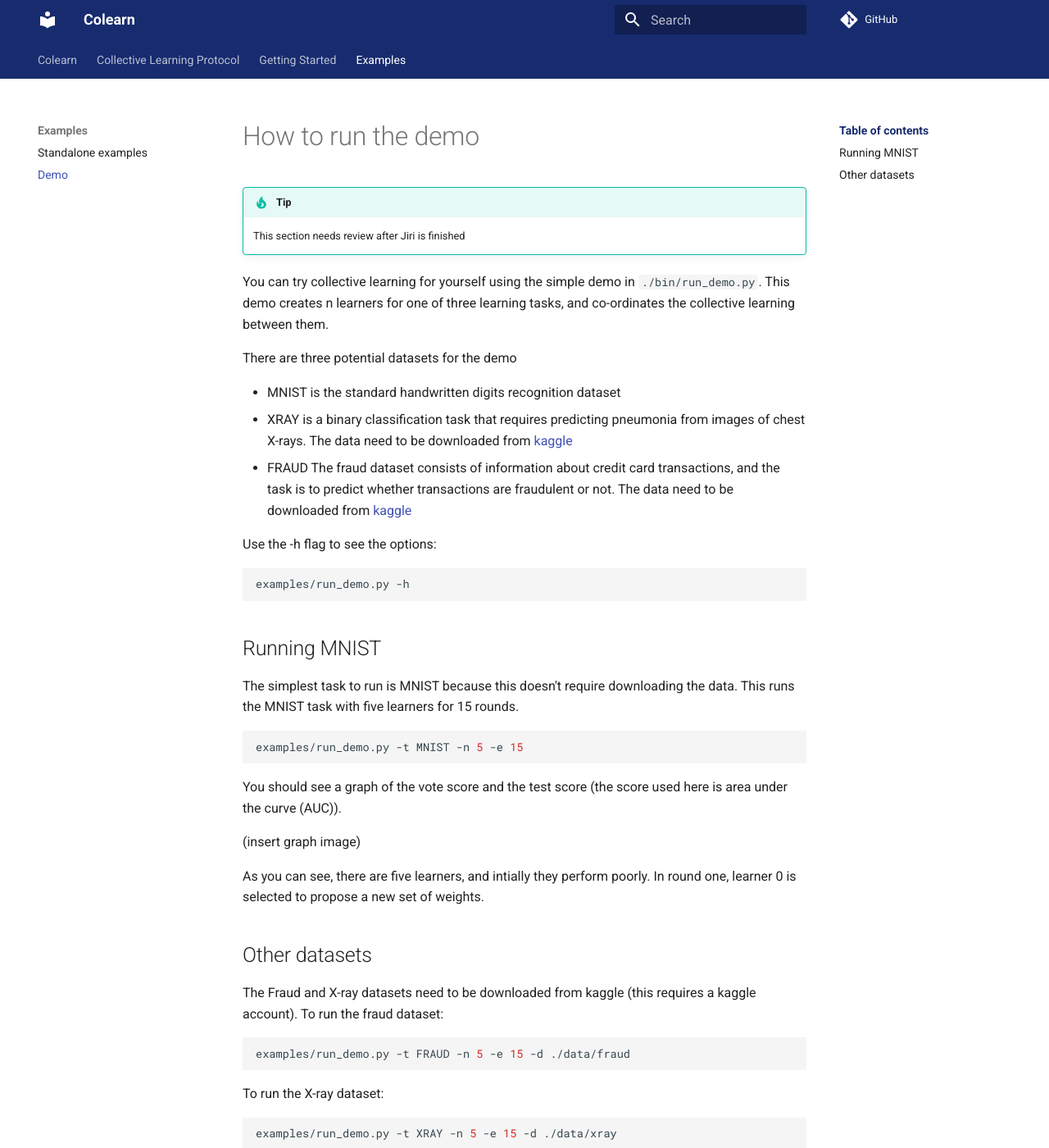
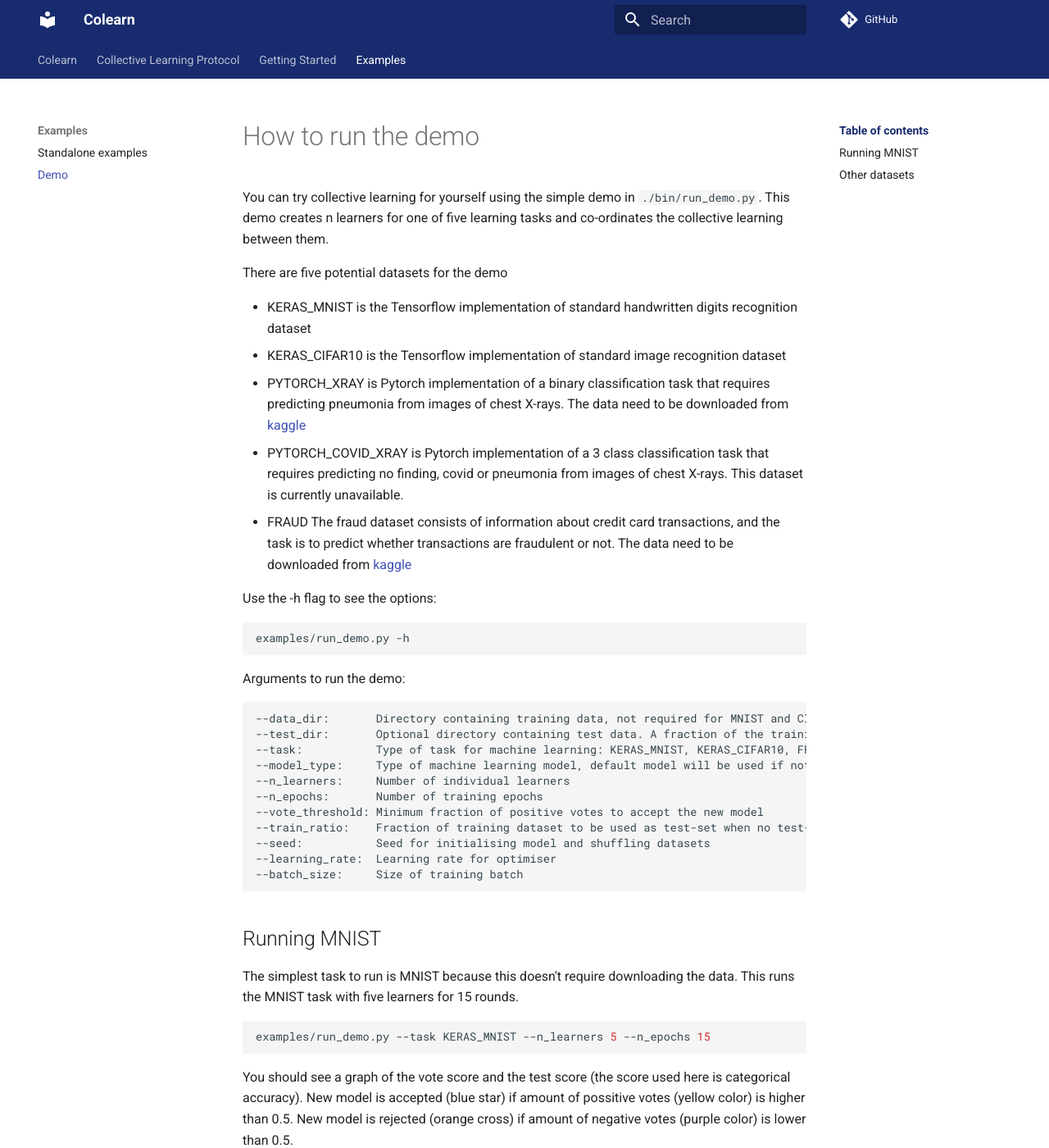
Before and after one commit to fetchai/colearn, an MkDocs documentation site: the page built from docs/demo.md, in a window 1280 px wide and 1400 px high. Shown: the whole window at 82% size. Built offline with MkDocs 1.6.1 and Material for MkDocs 9.7.7, drawn with Linux system fonts in a browser that asks for light colours; comment, search, counter and statistics services are not loaded; some of the changed text lies outside the part shown.

Commit message:
Run demo documentation (#86)
Demo documentation update

````diff
--- a/docs/demo.md
+++ b/docs/demo.md
@@ -1,17 +1,16 @@
 # How to run the demo
 
-!!! tip
-    This section needs review after Jiri is finished
+You can try collective learning for yourself using the simple demo in `./bin/run_demo.py`.
+This demo creates n learners for one of five learning tasks and co-ordinates the collective learning between them.
 
+There are five potential datasets for the demo
 
-You can try collective learning for yourself using the simple demo in `./bin/run_demo.py`.
-This demo creates n learners for one of three learning tasks, and co-ordinates the collective learning between them.
-
-There are three potential datasets for the demo
-
-* MNIST is the standard handwritten digits recognition dataset
-* XRAY is a binary classification task that requires predicting pneumonia from images of chest X-rays.
+* KERAS_MNIST is the Tensorflow implementation of standard handwritten digits recognition dataset
+* KERAS_CIFAR10 is the Tensorflow implementation of standard image recognition dataset
+* PYTORCH_XRAY is Pytorch implementation of a binary classification task that requires predicting pneumonia from images of chest X-rays.
   The data need to be downloaded from [kaggle](https://www.kaggle.com/paultimothymooney/chest-xray-pneumonia)
+* PYTORCH_COVID_XRAY is Pytorch implementation of a 3 class classification task that requires predicting no finding, covid or pneumonia from images of chest X-rays.
+  This dataset is currently unavailable.
 * FRAUD The fraud dataset consists of information about credit card transactions, and the task is to predict whether
   transactions are fraudulent or not.
   The data need to be downloaded from [kaggle](https://www.kaggle.com/c/ieee-fraud-detection)
@@ -21,26 +20,47 @@ Use the -h flag to see the options:
 examples/run_demo.py -h
 ```
 
+Arguments to run the demo:
+```
+--data_dir:       Directory containing training data, not required for MNIST and CIFAR10
+--test_dir:       Optional directory containing test data. A fraction of the training set will be used as a test set when not specified
+--task:           Type of task for machine learning: KERAS_MNIST, KERAS_CIFAR10, FRAUD, PYTORCH_XRAY, PYTORCH_COVID_XRAY
+--model_type:     Type of machine learning model, default model will be used if not specified
+--n_learners:     Number of individual learners
+--n_epochs:       Number of training epochs
+--vote_threshold: Minimum fraction of positive votes to accept the new model
+--train_ratio:    Fraction of training dataset to be used as test-set when no test-set is specified
+--seed:           Seed for initialising model and shuffling datasets
+--learning_rate:  Learning rate for optimiser
+--batch_size:     Size of training batch
+```
+
 ## Running MNIST
 The simplest task to run is MNIST because this doesn't require downloading the data.
 This runs the MNIST task with five learners for 15 rounds.
 ```bash
-examples/run_demo.py -t MNIST -n 5 -e 15
+examples/run_demo.py --task KERAS_MNIST --n_learners 5 --n_epochs 15
 ```
-You should see a graph of the vote score and the test score (the score used here is area under the curve (AUC)).
+You should see a graph of the vote score and the test score (the score used here is categorical accuracy).
+New model is accepted (blue star) if amount of possitive votes (yellow color) is higher than 0.5.
+New model is rejected (orange cross) if amount of negative votes (purple color) is lower than 0.5.
 
-(insert graph image)
+![Alt text](images/mnist_plot.png?raw=true "Collective learning graph")
 
-As you can see, there are five learners, and intially they perform poorly.
+As you can see, there are five learners, and initially they perform poorly.
 In round one, learner 0 is selected to propose a new set of weights.
 
 ## Other datasets
+To run the CIFAR10 dataset:
+```bash
+examples/run_demo.py --task KERAS_CIFAR10 --n_learners 5 --n_epochs 15
+```
 The Fraud and X-ray datasets need to be downloaded from kaggle (this requires a kaggle account).
 To run the fraud dataset:
 ```bash
-examples/run_demo.py -t FRAUD -n 5 -e 15 -d ./data/fraud
+examples/run_demo.py --task FRAUD --n_learners 5 --n_epochs 15 --data_dir ./data/fraud
 ```
 To run the X-ray dataset:
 ```bash
-examples/run_demo.py -t XRAY -n 5 -e 15 -d ./data/xray
+examples/run_demo.py --task PYTORCH_XRAY --n_learners 5 -n_epochs 15 -data_dir ./data/xray
 ```
````
Also changed, not shown: docs/images/mnist_plot.png (added), 1 other file.
